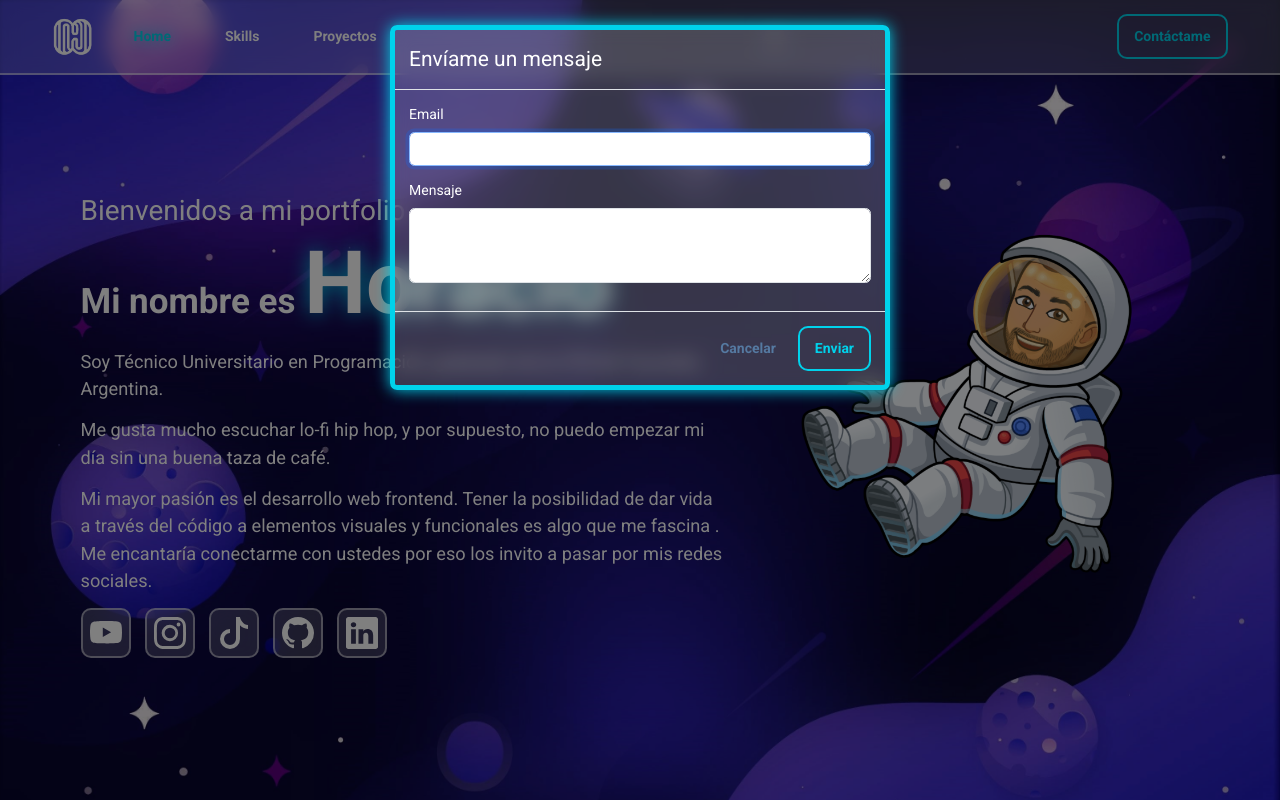
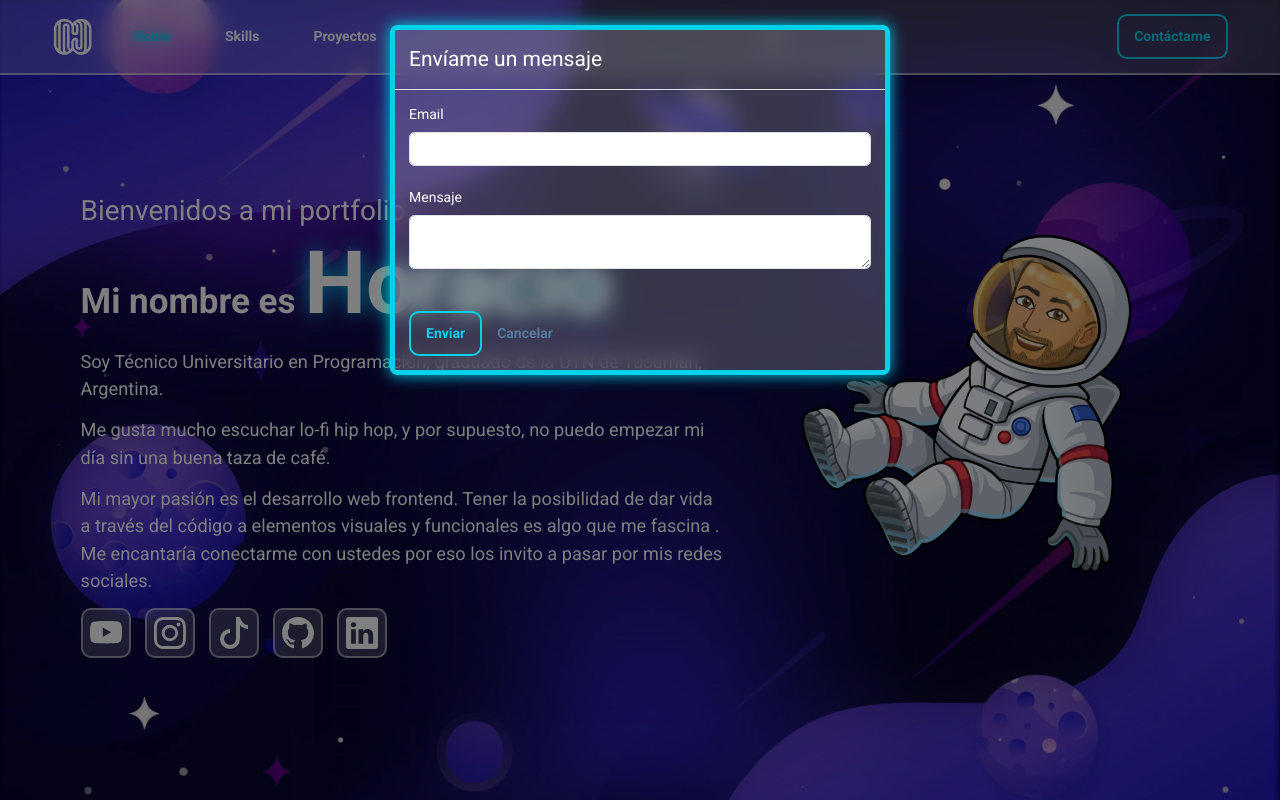
Before and after one commit to NunezHoracio/portfolio, a React (Create React App) app: page / in a window 1280 px wide. Both pictures are taken after a click on the button "Contáctame". Shown: the top 800 px of the page. Built offline with nearby package versions, Linux system fonts and the light colour scheme.

Commit message:
formulario funcionando

```diff
--- a/package.json
+++ b/package.json
@@ -4,6 +4,7 @@
   "private": true,
   "homepage": "http://NunezHoracio.github.io/portfolio",
   "dependencies": {
+    "@formspree/react": "^2.4.4",
     "@fortawesome/fontawesome-svg-core": "^6.4.0",
     "@fortawesome/free-solid-svg-icons": "^6.4.0",
     "@fortawesome/react-fontawesome": "^0.2.0",
--- /dev/null
+++ b/src/components/contactForm/ContactForm.jsx
@@ -0,0 +1,56 @@
+import React from 'react';
+import { useForm, ValidationError } from '@formspree/react';
+
+const ContactForm = ({ handleClose }) => {
+    const [state, handleSubmit] = useForm("xleyraep");
+    if (state.succeeded) {
+        return (
+            <>
+                <p className="text-center p-3 info">Gracias por escribirme! Te responderé a la brevedad</p>
+                <p className="text-center p-3 info">Te responderé a la brevedad</p>
+                <button className="cancel-button" onClick={handleClose}>
+                    <span className="titulo">Cerrar</span>
+                </button>
+            </>
+        );
+    }
+    return (
+        <form onSubmit={handleSubmit} className='p-3'>
+            <label htmlFor="email" className="form-label">
+                Email
+            </label>
+            <input
+                id="email"
+                type="email"
+                name="email"
+                className="form-control mb-4"
+            />
+            <ValidationError
+                prefix="Email"
+                field="email"
+                errors={state.errors}
+            />
+            <label htmlFor="textarea" className="form-label">
+                Mensaje
+            </label>
+            <textarea
+                id="textarea"
+                name="message"
+                className="form-control mb-5"
+            />
+            <ValidationError
+                prefix="Message"
+                field="message"
+                errors={state.errors}
+            />
+            <button type="submit" disabled={state.submitting} className="navbar-button">
+                <span className="titulo">Enviar</span>
+            </button>
+            <button className="cancel-button" onClick={handleClose}>
+                <span className="titulo">Cancelar</span>
+            </button>
+        </form>
+    );
+}
+
+export default ContactForm;
--- a/src/components/topNavBar/TopNavBar.css
+++ b/src/components/topNavBar/TopNavBar.css
@@ -15,21 +15,21 @@
     box-shadow: 0 0 15px var(--lighter-blue-hover);
 }
 
-.navbar button{
-    background-color: var(--white);
-}
-
-.navbar button:focus:not(:focus-visible){
-    color: transparent
-}
-
-.modal-footer .cancel-button{
+.cancel-button{
     border: none;
     padding: 10px 15px;
     font-weight: 700;
     background: transparent;
     color: var(--light-blue-hover);
     transition: .5s;
+}
+
+.navbar button{
+    background-color: var(--white);
+}
+
+.navbar button:focus:not(:focus-visible){
+    color: var(--lighter-blue-hover)
 }
 
 .navbar-brand img{
@@ -64,7 +64,7 @@
     align-items: center;
 }
 
-.navbar-text .navbar-button, .modal-footer .navbar-button{
+.navbar-text .navbar-button, .navbar-button{
     border-radius: 10px;
     border: 2px solid var(--lighter-blue-hover);
     padding: 10px 15px;
@@ -74,7 +74,7 @@
     transition: .5s;
 }
 
-.navbar-text .navbar-button:hover, .modal-footer .navbar-button:hover{
+.navbar-text .navbar-button:hover, .navbar-button:hover{
     background-color: rgba(0, 210, 235, .5);
     border-color: var(--white);
     color: var(--white);
--- a/src/components/topNavBar/TopNavBar.jsx
+++ b/src/components/topNavBar/TopNavBar.jsx
@@ -1,15 +1,13 @@
 import { useState } from "react";
 import logo from "../../assets/img/logo.png";
 import "./TopNavBar.css";
-import Form from "react-bootstrap/Form";
 import Modal from "react-bootstrap/Modal";
 import Container from 'react-bootstrap/Container';
 import Nav from 'react-bootstrap/Nav';
 import Navbar from 'react-bootstrap/Navbar';
+import ContactForm from "../contactForm/ContactForm";
 
 const TopNavBar = () => {
-
-
     const [show, setShow] = useState(false);
 
     const handleClose = () => setShow(false);
@@ -20,39 +18,16 @@ const TopNavBar = () => {
     const onUpdateActiveLink = (value) => {
         setActiveLink(value);
     };
+
     return (
         <>
             <Modal show={show} onHide={handleClose}>
                 <Modal.Header>
                     <Modal.Title>Envíame un mensaje</Modal.Title>
                 </Modal.Header>
-                <Modal.Body>
-                    <Form>
-                        <Form.Group className="mb-3" controlId="exampleForm.ControlInput1">
-                            <Form.Label>Email</Form.Label>
-                            <Form.Control
-                                type="email"
-                                autoFocus
-                            />
-                        </Form.Group>
-                        <Form.Group
-                            className="mb-3"
-                            controlId="exampleForm.ControlTextarea1"
-                        >
-                            <Form.Label>Mensaje</Form.Label>
-                            <Form.Control as="textarea" rows={3} />
-                        </Form.Group>
-                    </Form>
-                </Modal.Body>
-                <Modal.Footer>
-                    <button className="cancel-button" onClick={handleClose}>
-                        <span className="titulo">Cancelar</span>
-                    </button>
-                    <button className="navbar-button" onClick={handleClose}>
-                        <span className="titulo">Enviar</span>
-                    </button>
-                </Modal.Footer>
+                <ContactForm handleClose={handleClose} />
             </Modal>
+
             <Navbar expand="lg" fixed='top' className="ps-5 pe-5">
                 <Container fluid>
                     <Navbar.Brand href="#home">
@@ -60,10 +35,7 @@ const TopNavBar = () => {
                     </Navbar.Brand>
                     <Navbar.Toggle aria-controls="navbarScroll" />
                     <Navbar.Collapse id="navbarScroll" className="text-start">
-                        <Nav
-                            className="me-auto my-2 my-lg-0"
-                            navbarScroll
-                        >
+                        <Nav className="me-auto my-2 my-lg-0" navbarScroll>
                             <Nav.Link
                                 href="#home"
                                 className={activeLink === "home" ? "active" : ""}
```
Also changed, not shown: 1 other file (tests, documents, lock files or other folders).
